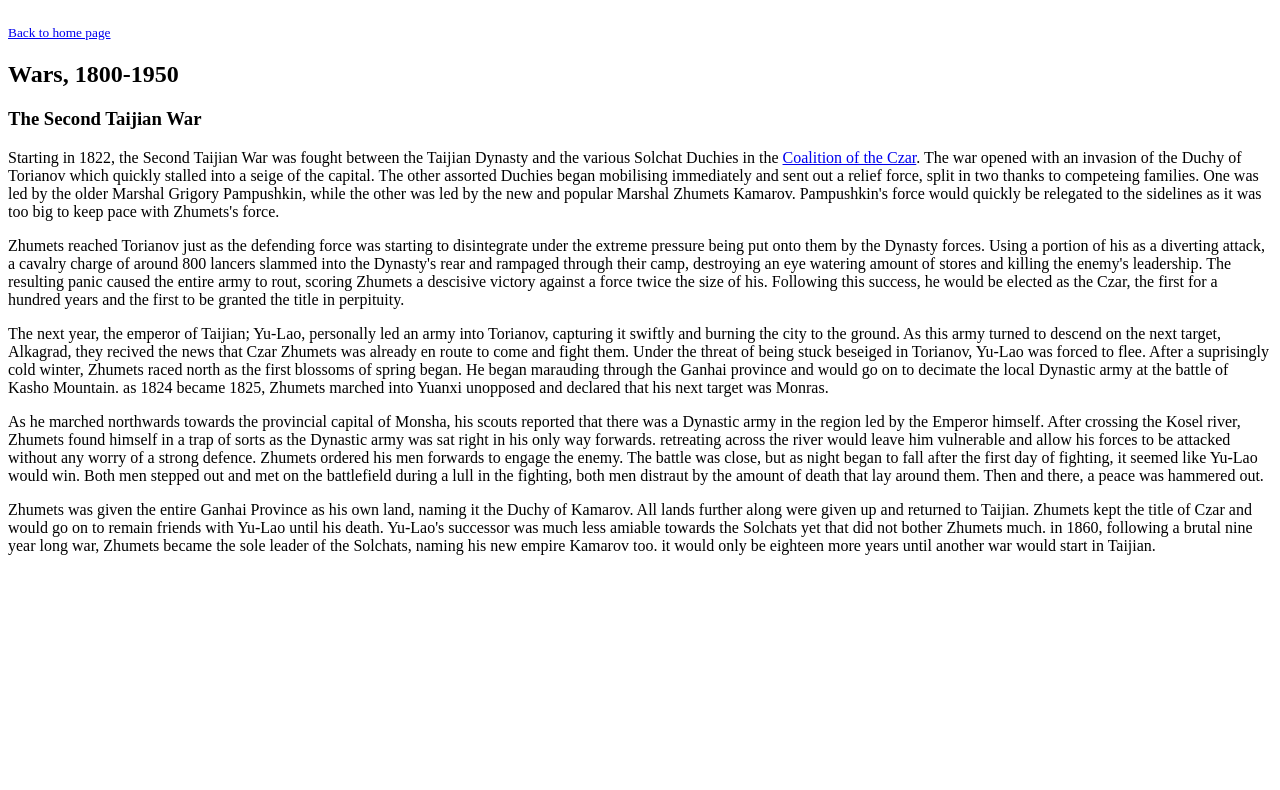
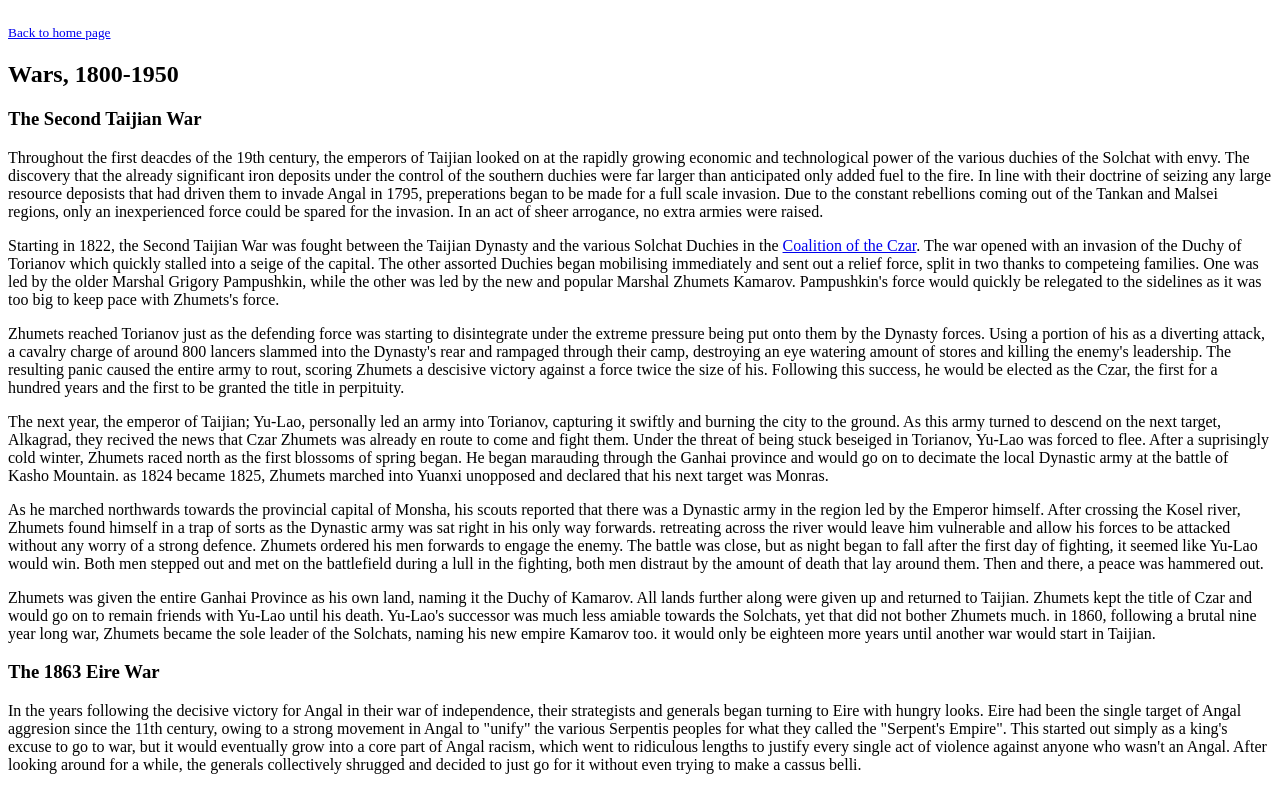
Before and after one commit to Littcorp/Website_Tellus_Info_HNC, a plain HTML site: page wars.html in a window 1280 px wide. Shown: the part 61-851 px from the top of the page. Before the commit the page ends 800 px from the top, so only its background shows below. Drawn offline with Linux system fonts and the light colour scheme.

Commit message:
Added to wars and prelude to 1863 Eire war

```diff
--- a/wars.html
+++ b/wars.html
@@ -13,6 +13,17 @@
 
 		<h2>Wars, 1800-1950</h2>
 		<h3>The Second Taijian War</h3>
+
+		<p> Throughout the first deacdes of the 19th century, the emperors of Taijian looked
+		on at the rapidly growing economic and technological power of the various duchies of
+		the Solchat with envy. The discovery that the already significant iron deposits under
+		the control of the southern duchies were far larger than anticipated only added fuel
+		to the fire. In line with their doctrine of seizing any large resource deposists that
+		had driven them to invade Angal in 1795, preperations began to be made for a full scale
+		invasion. Due to the constant rebellions coming out of the Tankan and Malsei regions,
+		only an inexperienced force could be spared for the invasion. In an act of sheer arrogance,
+		no extra armies were raised.</p>
+
         <p> Starting in 1822, the Second Taijian War was fought between the Taijian Dynasty
 		and the various Solchat Duchies in the <a href="kamarov.html">Coalition of the Czar</a>. The war opened with
 		an invasion of the Duchy of Torianov which quickly stalled into a seige of the capital.
@@ -51,11 +62,22 @@
 
 		<p>Zhumets was given the entire Ganhai Province as his own land, naming it the Duchy of Kamarov. All lands
 		further along were given up and returned to Taijian. Zhumets kept the title of Czar and would go on to
-		remain friends with Yu-Lao until his death. Yu-Lao's successor was much less amiable towards the Solchats
+		remain friends with Yu-Lao until his death. Yu-Lao's successor was much less amiable towards the Solchats,
 		yet that did not bother Zhumets much. in 1860, following a brutal nine year long war, Zhumets became the
 		sole leader of the Solchats, naming his new empire Kamarov too. it would only be eighteen more years until
 		another war would start in Taijian.</p>
 
+
+		<h3>The 1863 Eire War</h3>
+
+		<p>In the years following the decisive victory for Angal in their war of independence, their strategists
+		and generals began turning to Eire with hungry looks. Eire had been the single target of Angal aggresion
+		since the 11th century, owing to a strong movement in Angal to "unify" the various Serpentis peoples for
+		what they called the "Serpent's Empire". This started out simply as a king's excuse to go to war, but it
+		would eventually grow into a core part of Angal racism, which went to ridiculous lengths to justify every
+		single act of violence against anyone who wasn't an Angal. After looking around for a while, the generals
+		collectively shrugged and decided to just go for it without even trying to make a cassus belli.</p>
+
 	</body>
 
 </html>
```
